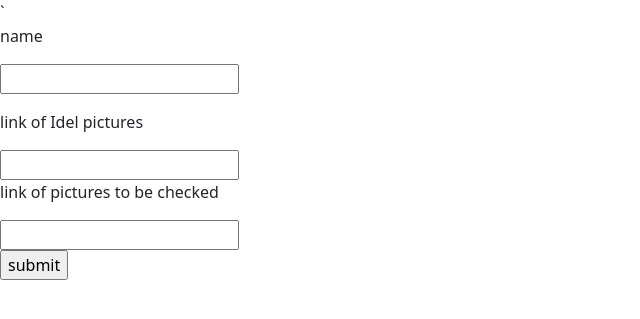
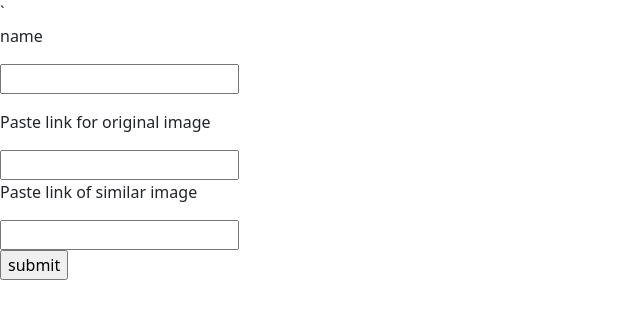
Before and after one commit to shivam-kumar88/fake_img_detector, a Flask app: page /upload in a window 1280 px wide. Shown: the part 56-375 px from the top of the page, without its empty margins (0-640 px from the left). Run offline with Flask 2, Linux system fonts and the light colour scheme.

Commit message:
html file modified

```diff
--- a/templates/upload.html
+++ b/templates/upload.html
@@ -8,9 +8,9 @@
 `   <form action="#" method="post">
         <p>name</p>
         <p><input type="text" name="name"></p>
-       <p>link of Idel pictures</p>
+       <p>Paste link for original image</p>
         <input type="url" id= "idelpicture" name="imageup1">
-        <p>link of pictures to be checked</p>
+        <p>Paste link of similar image</p>
         <input type="url" id= "picture_check" name="imageup2">
         <p><input type="submit" value="submit"></p>
     </form>
```
Also changed, not shown: resorse_image/images/img1_resized.png, resorse_image/images/img2_resized.png, resorse_image/test_img1.png, resorse_image/test_img2.png.
